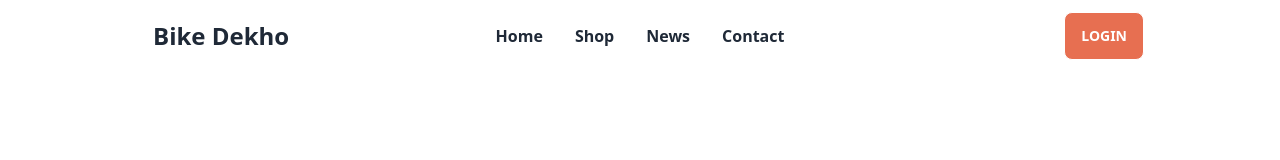
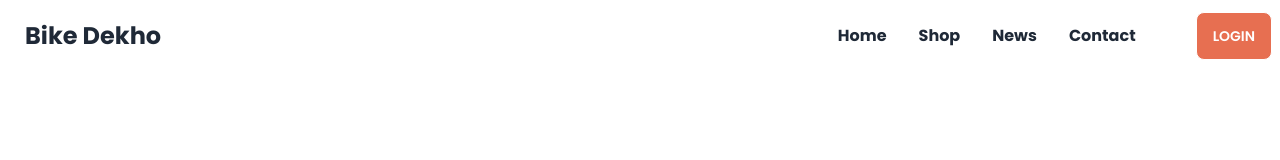
Before and after one commit to Sakhawat71/biker-zone-daisyui, a plain HTML site: page index.html in a window 1280 px wide. Drawn offline with nearby package versions, Linux system fonts and the light colour scheme.

Commit message:
nav complete

```diff
--- a/index.html
+++ b/index.html
@@ -14,19 +14,24 @@
     <link rel="preconnect" href="https://fonts.gstatic.com" crossorigin>
     <link href="https://fonts.googleapis.com/css2?family=Poppins:wght@400;500;600;700;800&display=swap"
         rel="stylesheet">
+        <style>
+            .font-poppins{
+                font-family: 'Poppins', sans-serif;
+            }
+        </style>
 
 </head>
 
 
-<body class="mx-32">
+<body class="font-poppins">
 
 
-    <header>
+    <header class="md:container md:mx-auto">
         <nav>
             <div class="navbar bg-base-100">
-                <div class="navbar-start">
+
+                <div class="flex-1">
                     <div class="dropdown">
-
 
                         <label tabindex="0" class="btn btn-ghost lg:hidden">
                             <svg xmlns="http://www.w3.org/2000/svg" class="h-5 w-5" fill="none" viewBox="0 0 24 24"
@@ -35,8 +40,7 @@
                                     d="M4 6h16M4 12h8m-8 6h16" />
                             </svg>
                         </label>
-
-
+                        <!--            for mobile                 -->
                         <ul tabindex="0"
                             class="menu text-base menu-sm dropdown-content mt-3 z-[1] p-2 shadow bg-base-100 rounded-box w-52">
                             <li><a>Home</a></li>
@@ -50,7 +54,6 @@
                 </div>
 
 
-
                 <div class="navbar-center hidden lg:flex">
                     <ul class="menu font-bold text-base menu-horizontal px-1">
                         <li><a>Home</a></li>
@@ -59,8 +62,9 @@
                         <li><a>Contact</a></li>
                     </ul>
                 </div>
-                <div class="navbar-end">
-                    <a class="btn btn-outline bg-[#E76F51] text-white">Login</a>
+
+                <div class="">
+                    <a class="md:ml-10 btn btn-outline bg-[#E76F51] text-white">Login</a>
                 </div>
             </div>
         </nav>
@@ -68,7 +72,7 @@
 
 
 
-    <main></main>
+    <main class="md:container md:mx-auto"></main>
 
 
 
--- a/tailwind.config.js
+++ b/tailwind.config.js
@@ -1,8 +1,6 @@
 /** @type {import('tailwindcss').Config} */
-module.exports = {
-  content: ["./src/**/*.{html,js}"],
-  theme: {
-    extend: {},
-  },
-  plugins: [],
-}
+export const content = ["./src/**/*.{html,js}"];
+export const theme = {
+  extend: {},
+};
+export const plugins = [];
```
